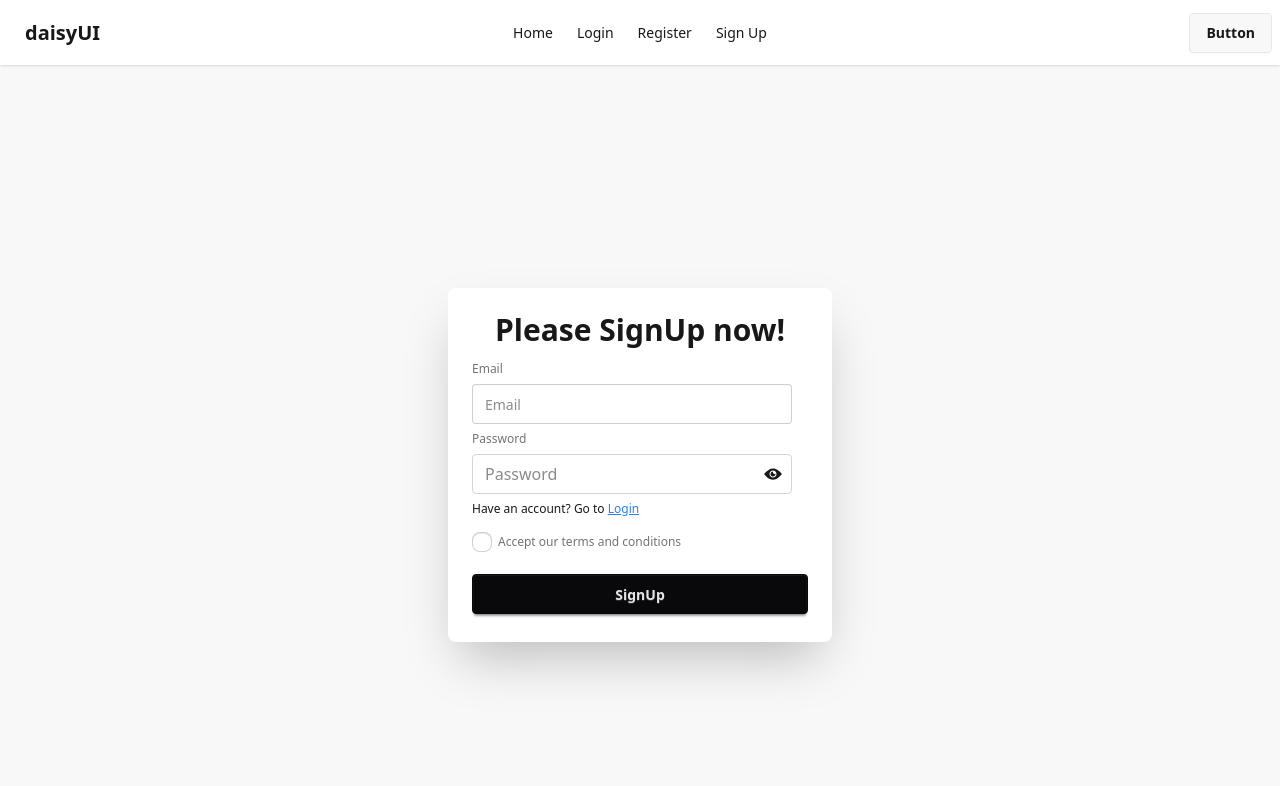
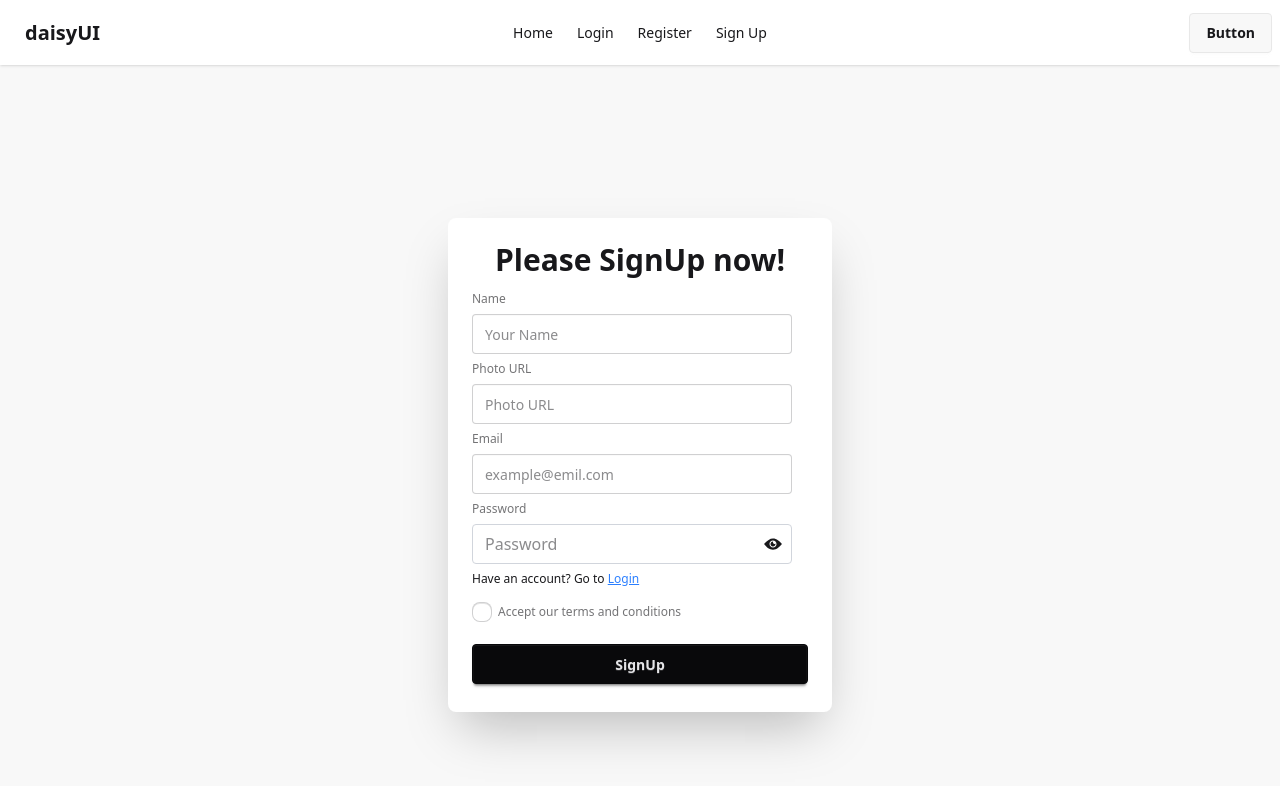
Before and after one commit to julkarzunayed/Firebase-Email-Password-auth-Mi-9-Module-50, a React (Vite) app: page /signUp in a window 1280 px wide. Shown: the top 786 px of the page. Built offline with nearby package versions, Linux system fonts and the light colour scheme.

Commit message:
added user profile update of firebase

```diff
--- a/src/components/SignUp/SignUp.jsx
+++ b/src/components/SignUp/SignUp.jsx
@@ -1,4 +1,4 @@
-import { createUserWithEmailAndPassword, sendEmailVerification } from 'firebase/auth';
+import { createUserWithEmailAndPassword, sendEmailVerification, updateProfile } from 'firebase/auth';
 import React, { useState } from 'react';
 import { auth } from '../../firebase/firebase.init';
 import { IoIosEye } from "react-icons/io";
@@ -9,13 +9,24 @@ const SignUp = () => {
     const [showPss, setShowPss] = useState(false)
     const [success, setSuccess] = useState('')
     const [errorMessage, setErrorMessage] = useState("");
+
     const handleSignUp = (e) => {
         e.preventDefault()
         setSuccess('')
         setErrorMessage('')
+        const name = e.target.name.value;
+        const photoURL = e.target.photoURL.value ;
         const email = e.target.email.value;
         const password = e.target.password.value;
         const terms = e.target.terms.checked;
+
+        console.log(name, photoURL, email, password, terms)
+
+        //Update User Profile Data
+        const userProfileData = {
+            displayName: name,
+            photoURL: photoURL
+        }
 
         // console.log(terms)
 
@@ -44,9 +55,9 @@ const SignUp = () => {
             setErrorMessage("Password Must has a Lower case an Upper Case a digit and 8 or more Characters.");
             return;
         }
-        else if(!terms){
+        else if (!terms) {
             setErrorMessage("Please Accept our Terms and Conditions");
-            return ;
+            return;
         }
 
         createUserWithEmailAndPassword(auth, email, password)
@@ -57,10 +68,16 @@ const SignUp = () => {
                         setSuccess(true)
                         alert("An Verification Email is send to your email, Please verify it.")
                     })
+                //Update User Profile
+                updateProfile(auth.currentUser, userProfileData)
+                    .then(() => {
+                        //profile Data updated
+                    }).catch(error => {
+                        setErrorMessage(error.message);
+                    })
                 console.log(result);
             }).catch(error => {
                 setErrorMessage(error.message);
-                console.log(error.message)
             })
     }
 
@@ -71,8 +88,25 @@ const SignUp = () => {
                 <div className="card-body">
                     <h1 className="text-3xl font-bold text-center">Please SignUp now!</h1>
                     <form onSubmit={handleSignUp} className="fieldset">
+                        <label className="label">Name</label>
+                        <input
+                            type="text"
+                            name='name'
+                            required
+                            className="input"
+                            placeholder="Your Name" />
+                        <label className="label">Photo URL</label>
+                        <input
+                            type="text"
+                            name='photoURL'
+                            className="input"
+                            placeholder="Photo URL" />
                         <label className="label">Email</label>
-                        <input type="email" name='email' className="input" placeholder="Email" />
+                        <input
+                            type="email"
+                            name='email'
+                            className="input"
+                            placeholder="example@emil.com" />
                         <label className="label">Password</label>
                         <div className="border border-gray-300 flex items-center rounded-sm w-[320px] h-[40px]">
                             <input type={showPss ? "text" : "password"} name='password' className="p-3 text-[16px] outline-0 flex-1" placeholder="Password" />
@@ -86,7 +120,7 @@ const SignUp = () => {
                         </div>
                         <p>Have an account? Go to <Link className='text-blue-500 font-medium underline' to="/login">Login</Link></p>
                         <label className="label mt-2">
-                            <input name='terms'  type="checkbox" className="checkbox checkbox-sm" />
+                            <input name='terms' type="checkbox" className="checkbox checkbox-sm" />
                             Accept our terms and conditions
                         </label>
                         {/* <div><a className="link link-hover">Forgot password?</a></div> */}
```
